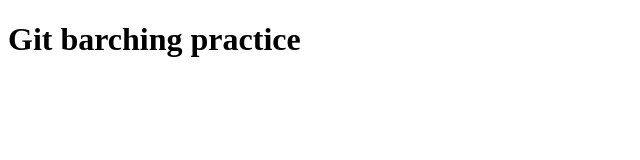
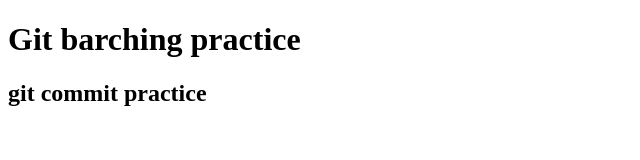
Before and after one commit to Jogdeepkaur/gitpracticenewbranch, a plain HTML site: page index.html in a window 1280 px wide. Shown: the whole page, without its empty margins (0-640 px from the left). Drawn offline with Linux system fonts and the light colour scheme.

Commit message:
the header-part-two has been added

```diff
--- a/index.html
+++ b/index.html
@@ -7,5 +7,6 @@
 </head>
 <body>
     <h1>Git barching practice</h1>
+    <h2>git commit practice</h2>
 </body>
 </html>
```
